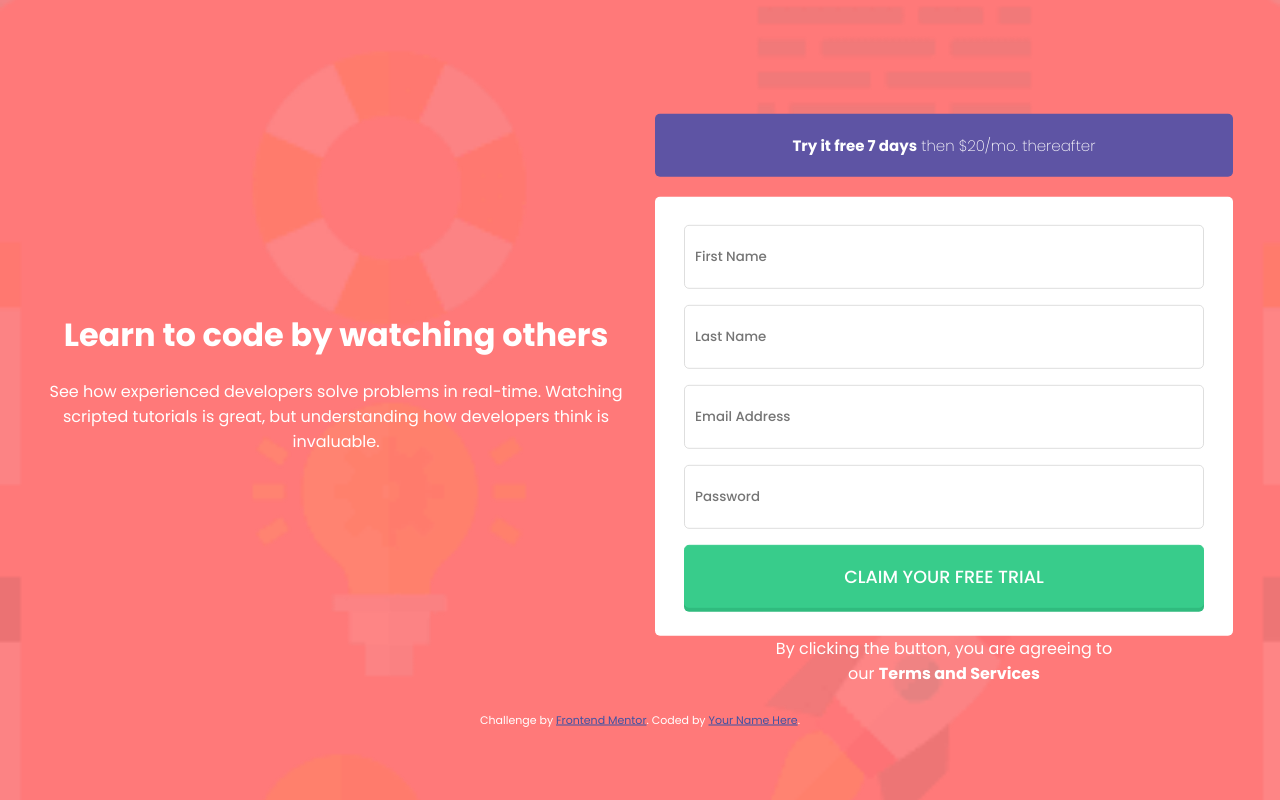
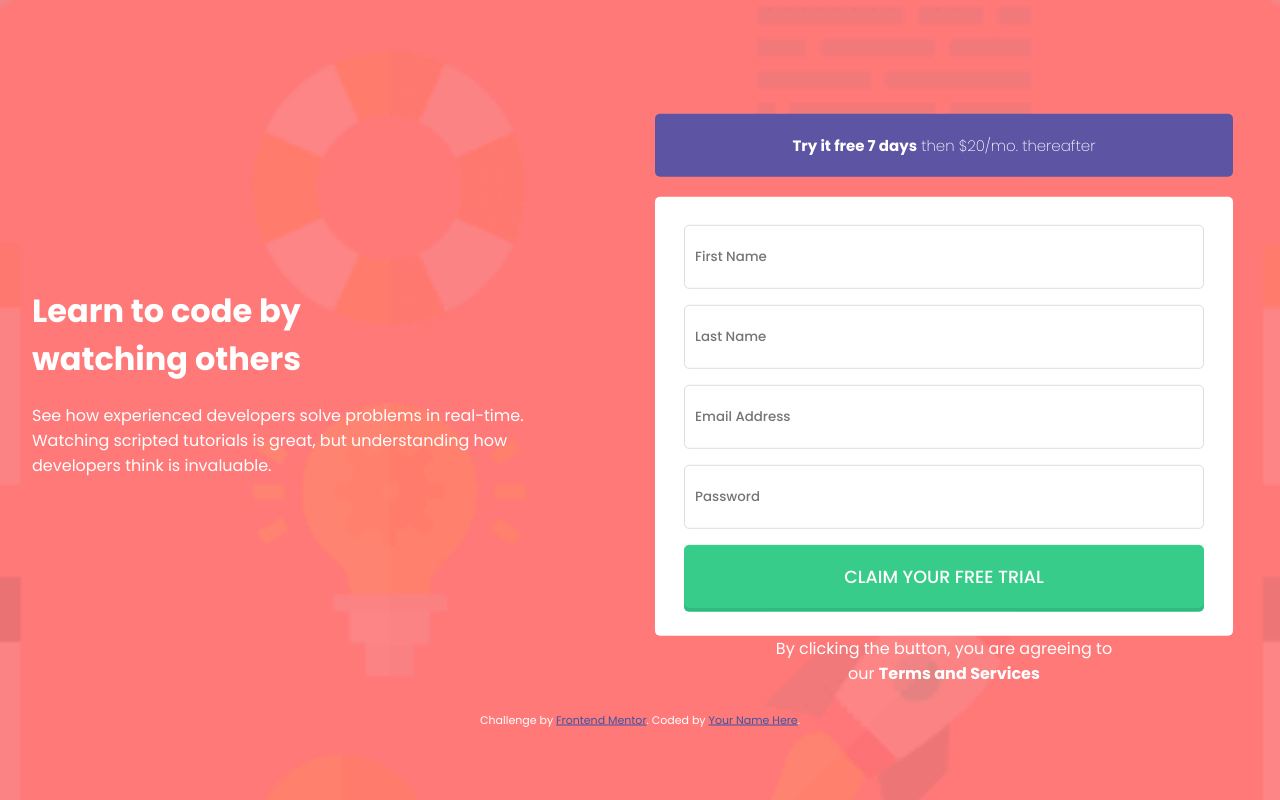
Before and after one commit to dcarter0317/intro-component-with-sign-up-form, a plain HTML site: page index.html in a window 1280 px wide. Drawn offline with Linux system fonts and the light colour scheme.

Commit message:
fixed layout issues in hero

```diff
--- a/css/style.scss
+++ b/css/style.scss
@@ -1,6 +1,6 @@
 // VARIABLES
 
-$mobile-device: 42em;
+$mobile-device: 37em;
 
 $font-family: 'Poppins', sans-serif;
 
@@ -113,10 +113,12 @@ section.content-wrap {
 }
 
 .hero {
+  align-items: center;
+  text-align: left;
 
   &__title {
     font-size: 2em;
-    margin: 25px 0 20px 0 ;
+    margin: 25px 0 20px 0;
   }
 
   &__body {
--- a/index.html
+++ b/index.html
@@ -21,11 +21,11 @@
 
 <section class="content-wrap container">
     <div class="hero container">
-     <h4 class="hero__title">Learn to code by watching others</h4>
+     <h4 class="hero__title">Learn to code by <br> watching others</h4>
 
-     <p class="hero__body container">
-      See how experienced developers solve problems in real-time. Watching scripted tutorials is great,
-       but understanding how developers think is invaluable.
+     <p class="hero__body">
+      See how experienced developers solve problems in real-time. <br> Watching scripted tutorials is great,
+       but understanding how <br> developers think is invaluable.
      </p>
     </div>
 
```
Also changed, not shown: css/style.css, 1 other file.
